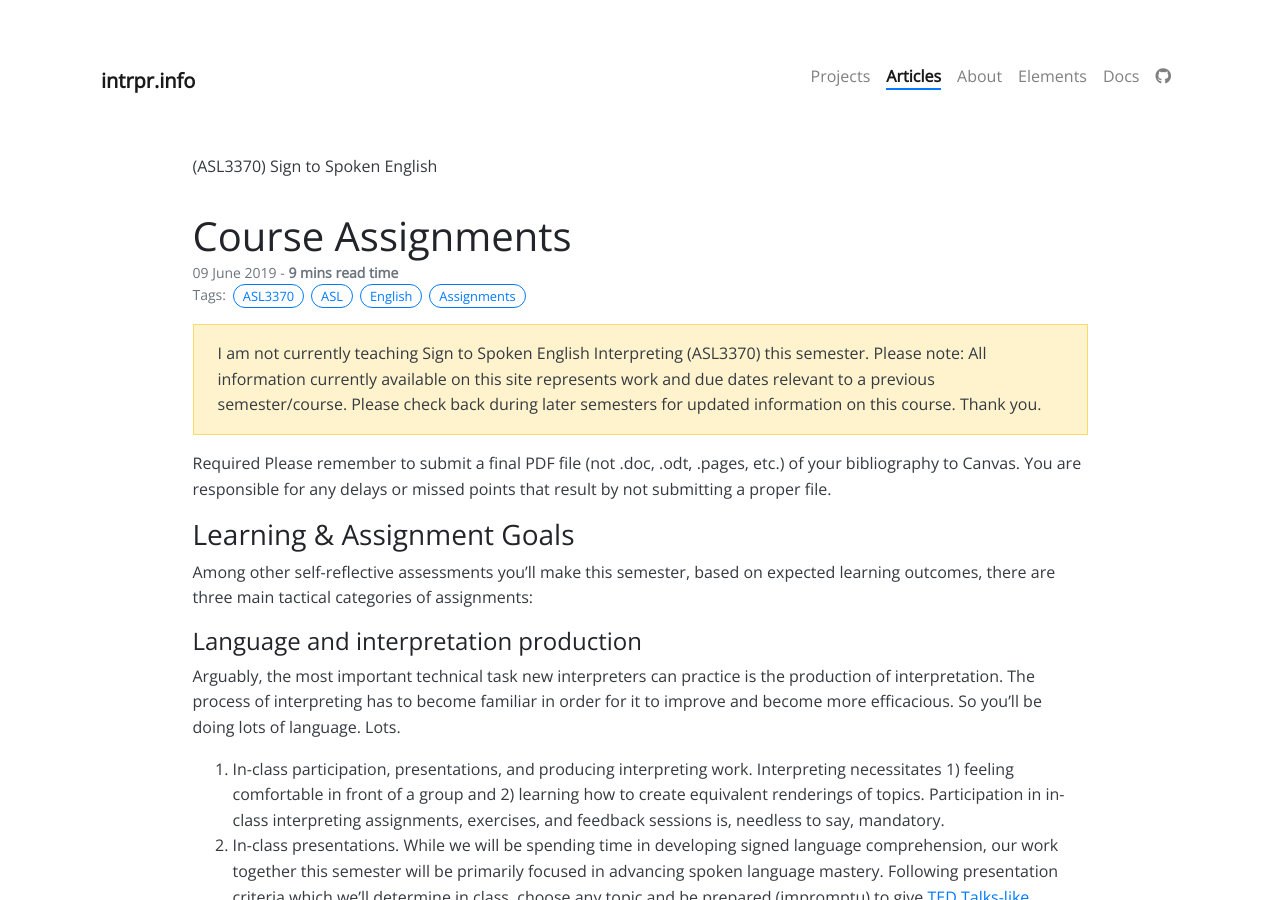
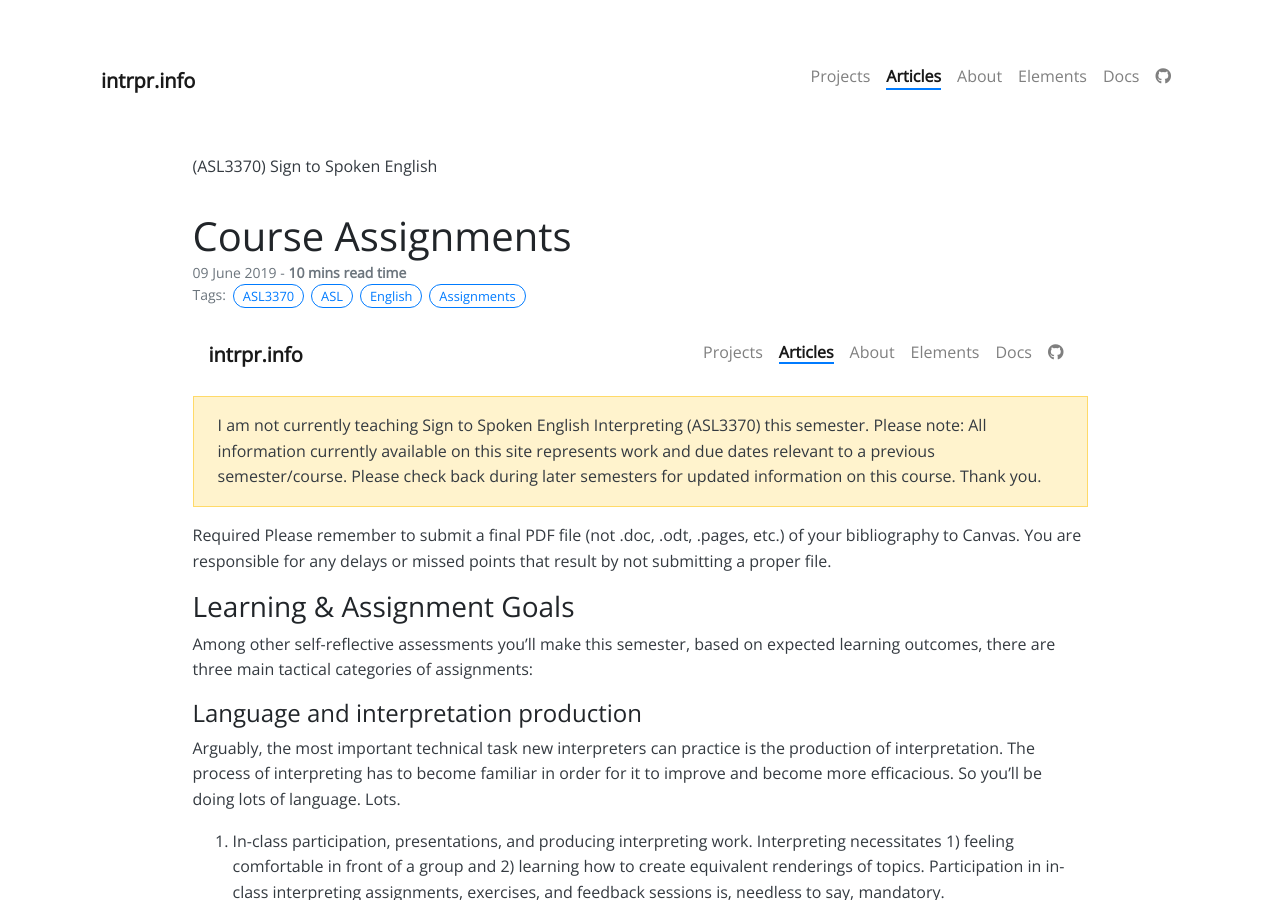
Before and after one commit to intrpr/jekyll-portfol-test, a Jekyll site: the page built from _posts/2019-06-09-assignments.md, in a window 1280 px wide and 900 px high. Built offline with Jekyll 4.4.1, drawn with Linux system fonts in a browser that asks for light colours; nearby versions of some CDN libraries; our own code applies the rules of GitHub Pages for plain Markdown files; comment, search, counter and statistics services are not loaded.

Commit message:
Update 2019-06-09-assignments.md

```diff
--- a/_posts/2019-06-09-assignments.md
+++ b/_posts/2019-06-09-assignments.md
@@ -7,7 +7,7 @@ color:
 description: This course is an introduction to the skills and processes required to produce conceptually accurate and linguistically appropriate spoken-language interpretations of ASL texts.
 ---
 
-{{search.html}}
+{% include navbar.html %}
 
 > I am not currently teaching Sign to Spoken English Interpreting (ASL3370) this semester. Please note: All information currently available on this site represents work and due dates relevant to a previous semester/course. Please check back during later semesters for updated information on this course. Thank you.
 
```
